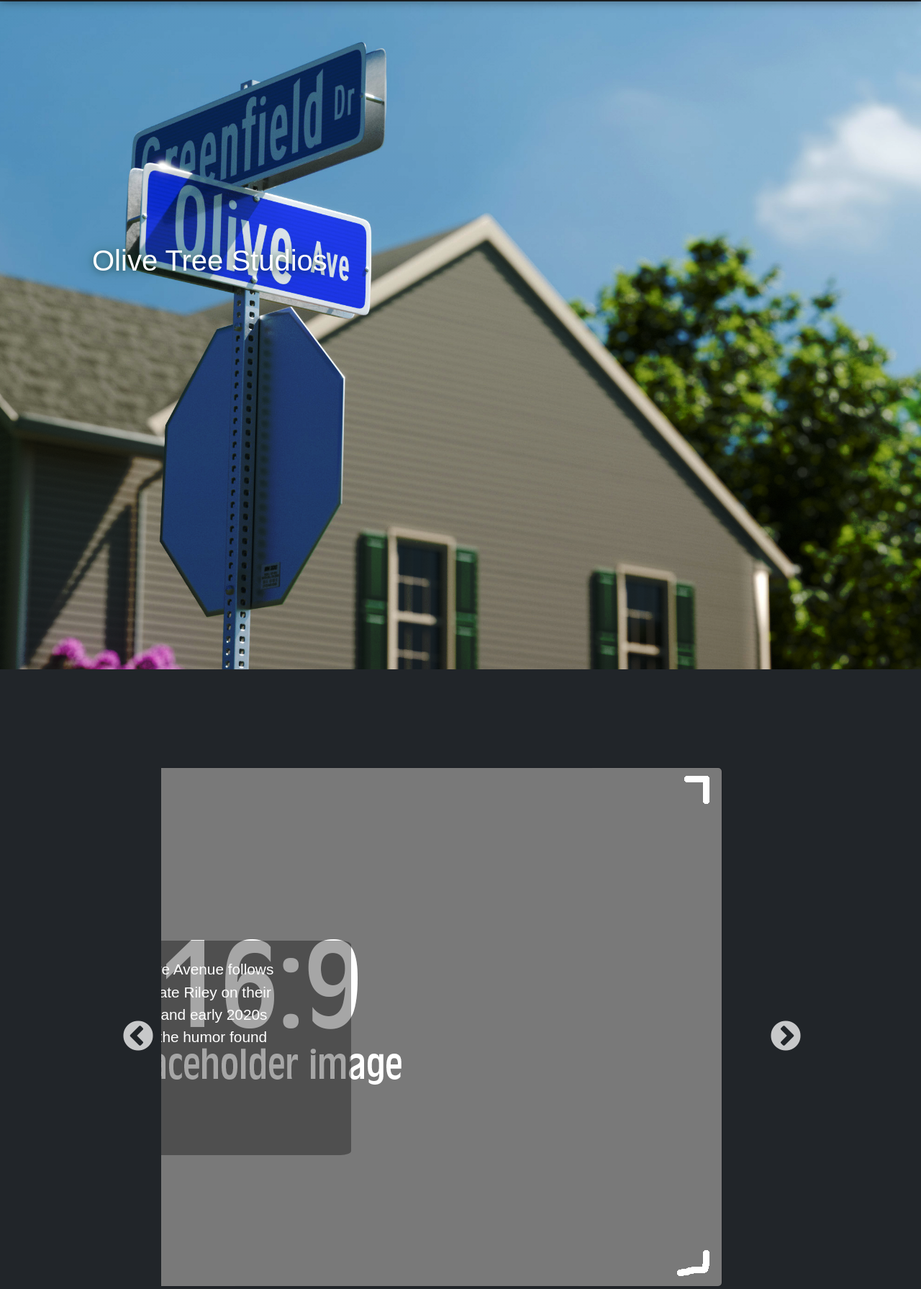
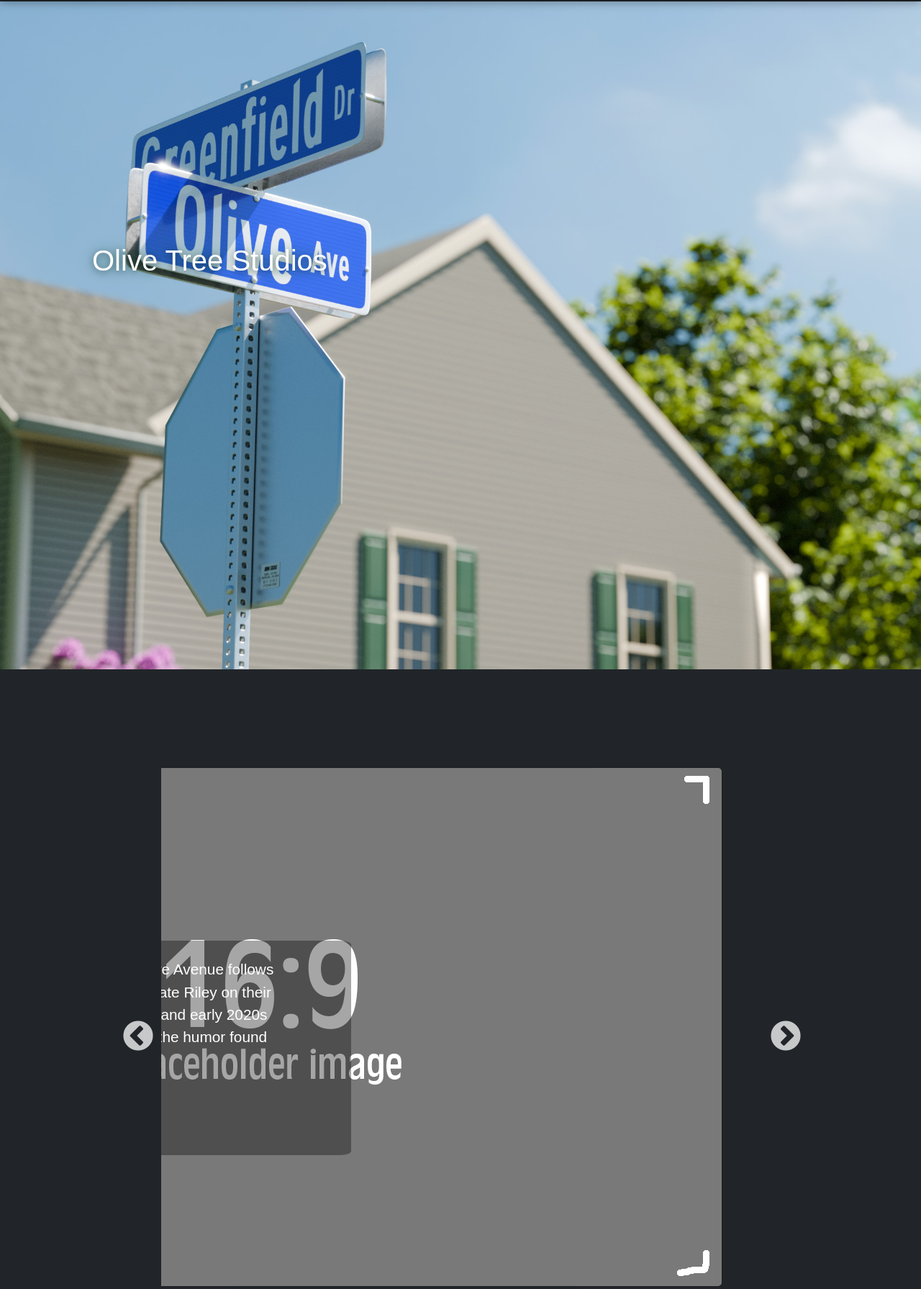
Before and after one commit to olivetreestudiosllc/olive-tree-studios-website, a PHP site: page / in a window 1280 px wide. Shown: the part 134-1925 px from the top of the page at 72% size. Run offline with PHP 8.4, Linux system fonts and the light colour scheme; some web fonts are replaced.

Commit message:
Header colors fix

```diff
--- a/site-css/main.css
+++ b/site-css/main.css
@@ -137,11 +137,13 @@ body > section {
     position: absolute;
     width: 100%;
     height: 100%;
-    background: linear-gradient(
+   /* This part seems responsible for darkening the header. Putting it
+   in comments just in case it might be needed*/
+   /* background: linear-gradient(
         rgba(10, 25, 10, 0.5),
         rgba(0, 0, 0, 0.7)
     );
-    mix-blend-mode: overlay;
+    mix-blend-mode: overlay; */
     z-index: 2;
 }
 .hero-text-container {
```
